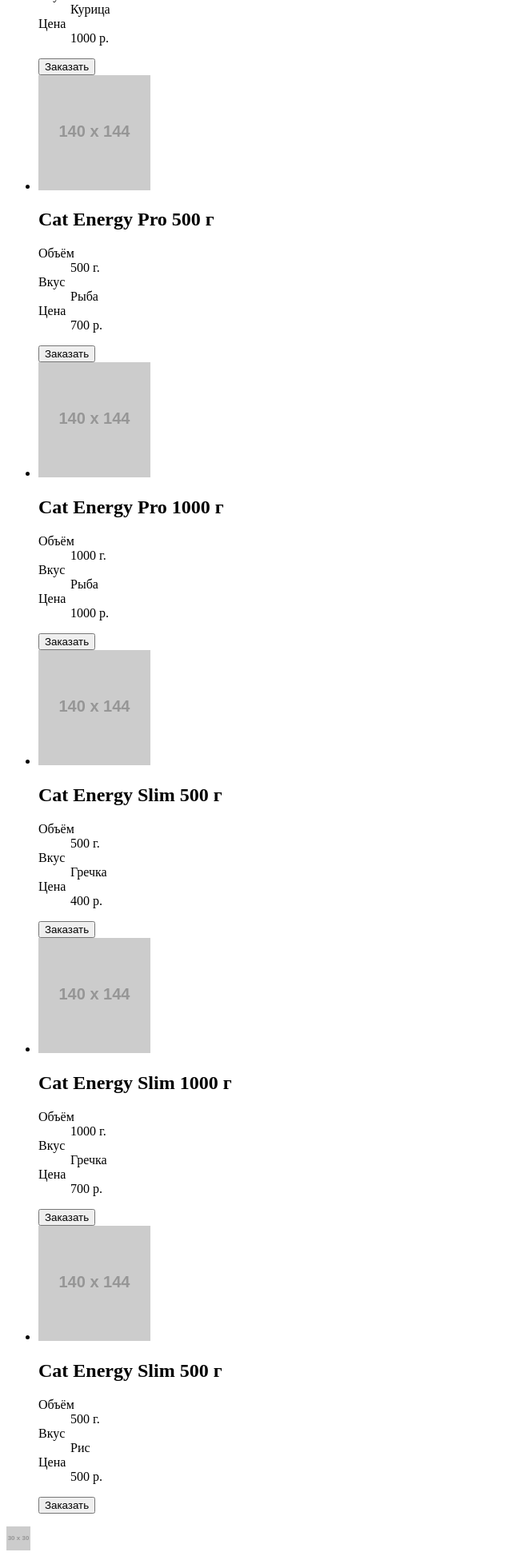
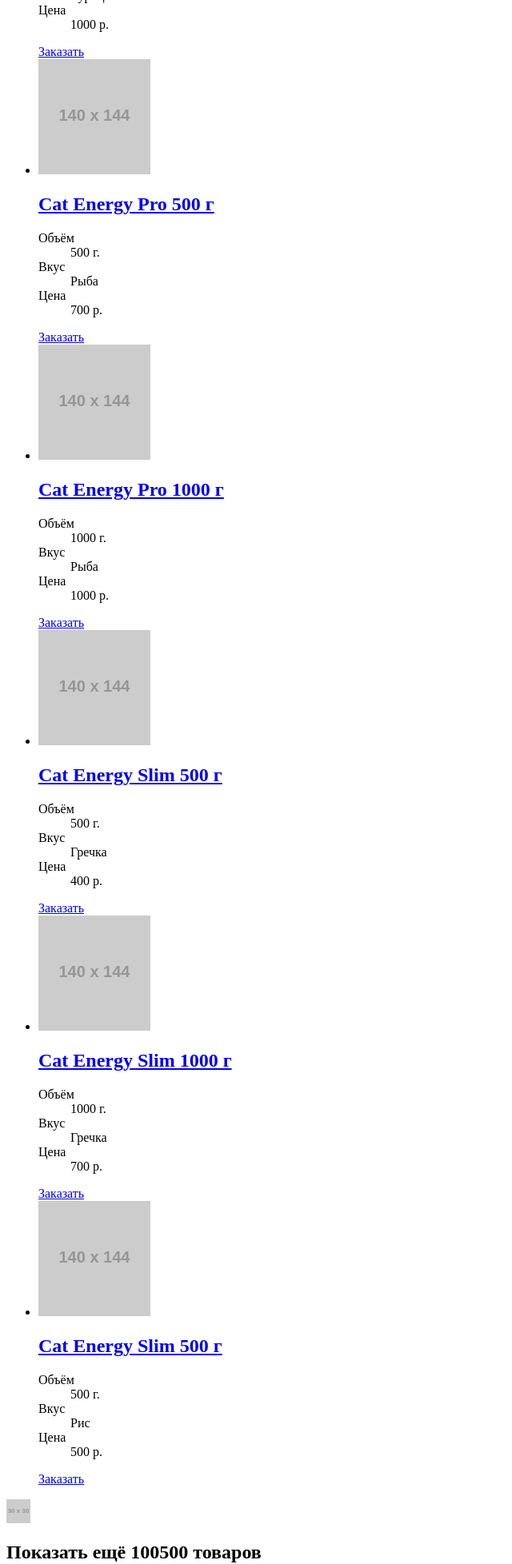
Before and after one commit to YuryFrolov/1209581-cat-energy-19, a website: page source/catalog.html in a window 1280 px wide. Shown: the part 844-2800 px from the top of the page at 80% size, without its empty margins (0-640 px from the left). Drawn offline with Linux system fonts and the light colour scheme; placeholder pictures from the web are drawn by us.

Commit message:
Исправил ошибки

```diff
--- a/source/catalog.html
+++ b/source/catalog.html
@@ -17,157 +17,185 @@
     <nav class="nav">
       <button class="nav__toggle" type="button"></button>
       <ul class="nav__list">
-        <li class="nav__item"><a href="#" class="main-nav-link">Главная</a></li>
-        <li class="nav__item"><a href="#" class="main-nav-link">Каталог продукции</a></li>
-        <li class="nav__item"><a href="#" class="main-nav-link">Подбор программы</a></li>
+        <li class="nav__item"><a href="index.html" class="nav__link">Главная</a></li>
+        <li class="nav__item">Каталог продукции</li>
+        <li class="nav__item"><a href="select-program.html" class="nav__link">Подбор программы</a></li>
       </ul>
     </nav>
   </header>
 
   <main class="main">
+    <section class="catalog">
       <h1 class="catalog__title">Каталог продукции</h1>
-    <ul class="catalog">
+      <ul class="catalog__list">
         <li class="catalog__item">
-        <img class="catalog__item-image" src="https://via.placeholder.com/140x144"
+          <a href="catalog/cat-energy-pro-chicken-500g.hmtl" class="catalog__link">
+            <img class="catalog__image" src="https://via.placeholder.com/140x144"
               alt="Кошачий корм «Кэт Энерджи Про» с курицей 500 грамм">
-        <h2 class="catalog__item-name">Cat Energy Pro 500 г</h2>
-        <dl class="catalog__item-features">
-          <dt class="catalog-item-feature">Объём</dt>
-          <dd class="catalog__item-definition">500 г.</dd>
-          <dt class="catalog__item-feature">Вкус</dt>
-          <dd class="catalog__item-definition">Курица</dd>
-          <dt class="catalog__item-feature">Цена</dt>
-          <dd class="catalog__item-definition">700 р.</dd>
+            <h2 class="catalog__name">Cat Energy Pro 500 г</h2>
+          </a>
+          <dl class="catalog__features">
+            <dt class="catalog-feature">Объём</dt>
+            <dd class="catalog__definition">500 г.</dd>
+            <dt class="catalog__feature">Вкус</dt>
+            <dd class="catalog__definition">Курица</dd>
+            <dt class="catalog__feature">Цена</dt>
+            <dd class="catalog__definition">700 р.</dd>
           </dl>
-        <button class="catalog-item__order">Заказать</button>
+          <a href="checkout.html" class="catalog__order">Заказать</a>
+        </li>
+
+        <li class="catalog__item">
+          <a href="catalog/cat-energy-pro-chicken-1000g.html" class="catalog__link">
+            <img class="catalog__image" src="https://via.placeholder.com/140x144"
+              alt="Кошачий корм «Кэт Энерджи Про» с курицей 1000 грамм">
+            <h2 class="catalog__name">Cat Energy Pro 1000 г</h2>
+          </a>
+          <dl class="catalog__features">
+            <dt class="catalog__feature">Объём</dt>
+            <dd class="catalog__definition">1000 г.</dd>
+            <dt class="catalog__feature">Вкус</dt>
+            <dd class="catalog__definition">Курица</dd>
+            <dt class="catalog__feature">Цена</dt>
+            <dd class="catalog__definition">1000 р.</dd>
+          </dl>
+          <a href="checkout.html" class="catalog__order">Заказать</a>
+        </li>
+
+        <li class="catalog__item">
+          <a href="catalog/cat-energy-pro-fish-500g.html" class="catalog__link">
+            <img class="catalog__image" src="https://via.placeholder.com/140x144"
+              alt="Кошачий корм «Кэт Энерджи Про» с рыбой 500 грамм">
+            <h2 class="catalog__name">Cat Energy Pro 500 г</h2>
+          </a>
+          <dl class="catalog__features">
+            <dt class="catalog__feature">Объём</dt>
+            <dd class="catalog__definition">500 г.</dd>
+            <dt class="catalog__feature">Вкус</dt>
+            <dd class="catalog__definition">Рыба</dd>
+            <dt class="catalog__feature">Цена</dt>
+            <dd class="catalog__definition">700 р.</dd>
+          </dl>
+          <a href="checkout.html" class="catalog__order">Заказать</a>
+        </li>
+
+        <li class="catalog__item">
+          <a href="catalog/cat-energy-pro-fish-1000g.html" class="catalog__link">
+            <img class="catalog__image" src="https://via.placeholder.com/140x144"
+              alt="Кошачий корм «Кэт Энерджи Про» с рыбой 1000 грамм">
+            <h2 class="catalog__name">Cat Energy Pro 1000 г</h2>
+          </a>
+          <dl class="catalog__features">
+            <dt class="catalog__feature">Объём</dt>
+            <dd class="catalog__definition">1000 г.</dd>
+            <dt class="catalog__feature">Вкус</dt>
+            <dd class="catalog__definition">Рыба</dd>
+            <dt class="catalog__feature">Цена</dt>
+            <dd class="catalog__definition">1000 р.</dd>
+          </dl>
+          <a href="checkout.html" class="catalog__order">Заказать</a>
+        </li>
+
+        <li class="catalog__item">
+          <a href="catalog/cat-energy-slim-buckwheat-500g.html" class="catalog__link">
+            <img class="catalog__image" src="https://via.placeholder.com/140x144"
+              alt="Кошачий корм «Кэт Энерджи Слим» с гречкой 500 грамм">
+            <h2 class="catalog__name">Cat Energy Slim 500 г</h2>
+          </a>
+          <dl class="catalog__features">
+            <dt class="catalog__feature">Объём</dt>
+            <dd class="catalog__definition">500 г.</dd>
+            <dt class="catalog__feature">Вкус</dt>
+            <dd class="catalog__definition">Гречка</dd>
+            <dt class="catalog__feature">Цена</dt>
+            <dd class="catalog__definition">400 р.</dd>
+          </dl>
+          <a href="checkout.html" class="catalog__order">Заказать</a>
         </li>
         <li class="catalog__item">
-        <img class="catalog__item-image" src="https://via.placeholder.com/140x144"
-          alt="Кошачий корм «Кэт Энерджи Про» с курицей 1000 грамм">
-        <h2 class="catalog__item-name">Cat Energy Pro 1000 г</h2>
-        <dl class="catalog__item-features">
-          <dt class="catalog__item-feature">Объём</dt>
-          <dd class="catalog__item-definition">1000 г.</dd>
-          <dt class="catalog__item-feature">Вкус</dt>
-          <dd class="catalog__item-definition">Курица</dd>
-          <dt class="catalog__item-feature">Цена</dt>
-          <dd class="catalog__item-definition">1000 р.</dd>
+          <a href="catalog/cat-energy-slim-buckweat-1000g.html" class="catalog__link">
+            <img class="catalog__image" src="https://via.placeholder.com/140x144"
+              alt="Кошачий корм «Кэт Энерджи Слим» с гречкой 1000 грамм">
+            <h2 class="catalog__name">Cat Energy Slim 1000 г</h2>
+          </a>
+          <dl class="catalog__features">
+            <dt class="catalog__feature">Объём</dt>
+            <dd class="catalog__definition">1000 г.</dd>
+            <dt class="catalog__feature">Вкус</dt>
+            <dd class="catalog__definition">Гречка</dd>
+            <dt class="catalog__feature">Цена</dt>
+            <dd class="catalog__definition">700 р.</dd>
           </dl>
-        <button class="catalog-item__order">Заказать</button>
+          <a href="checkout.html" class="catalog__order">Заказать</a>
         </li>
         <li class="catalog__item">
-        <img class="catalog__item-image" src="https://via.placeholder.com/140x144"
-          alt="Кошачий корм «Кэт Энерджи Про» с рыбой 500 грамм">
-        <h2 class="catalog__item-name">Cat Energy Pro 500 г</h2>
-        <dl class="catalog__item-features">
-          <dt class="catalog__item-feature">Объём</dt>
-          <dd class="catalog__item-definition">500 г.</dd>
-          <dt class="catalog__item-feature">Вкус</dt>
-          <dd class="catalog__item-definition">Рыба</dd>
+          <a href="catalog/cat-energy-slim-rice-500g.html" class="catalog__link">
+            <img class="catalog__image" src="https://via.placeholder.com/140x144"
+              alt="Кошачий корм «Кэт Энерджи Слим» с рисом 500 грамм">
+            <h2 class="catalog__name">Cat Energy Slim 500 г</h2>
+          </a>
+          <dl class="catalog__features">
+            <dt class="catalog__feature">Объём</dt>
+            <dd class="catalog__definition">500 г.</dd>
+            <dt class="catalog__feature">Вкус</dt>
+            <dd class="catalog__definition">Рис</dd>
             <dt class="catalog__item-feature">Цена</dt>
-          <dd class="catalog__item-definition">700 р.</dd>
+            <dd class="catalog__definition">500 р.</dd>
           </dl>
-        <button class="catalog-item__order">Заказать</button>
-      </li>
-      <li class="catalog__item">
-        <img class="catalog__item-image" src="https://via.placeholder.com/140x144"
-          alt="Кошачий корм «Кэт Энерджи Про» с рыбой 1000 грамм">
-        <h2 class="catalog__item-name">Cat Energy Pro 1000 г</h2>
-        <dl class="catalog__item-features">
-          <dt class="catalog__item-feature">Объём</dt>
-          <dd class="catalog__item-definition">1000 г.</dd>
-          <dt class="catalog__item-feature">Вкус</dt>
-          <dd class="catalog__item-definition">Рыба</dd>
-          <dt class="catalog__item-feature">Цена</dt>
-          <dd class="catalog__item-definition">1000 р.</dd>
-        </dl>
-        <button class="catalog-item__order">Заказать</button>
-      </li>
-      <li class="catalog__item">
-        <img class="catalog__item-image" src="https://via.placeholder.com/140x144"
-          alt="Кошачий корм «Кэт Энерджи Слим» с гречкой 500 грамм">
-        <h2 class="catalog__item-name">Cat Energy Slim 500 г</h2>
-        <dl class="catalog__item-features">
-          <dt class="catalog__item-feature">Объём</dt>
-          <dd class="catalog__item-definition">500 г.</dd>
-          <dt class="catalog__item-feature">Вкус</dt>
-          <dd class="catalog__item-definition">Гречка</dd>
-          <dt class="catalog__item-feature">Цена</dt>
-          <dd class="catalog__item-definition">400 р.</dd>
-        </dl>
-        <button class="catalog-item__order">Заказать</button>
-      </li>
-      <li class="catalog__item">
-        <img class="catalog__item-image" src="https://via.placeholder.com/140x144"
-          alt="Кошачий корм «Кэт Энерджи Слим» с гречкой 1000 грамм">
-        <h2 class="catalog__item-name">Cat Energy Slim 1000 г</h2>
-        <dl class="catalog__item-features">
-          <dt class="catalog__item-feature">Объём</dt>
-          <dd class="catalog__item-definition">1000 г.</dd>
-          <dt class="catalog__item-feature">Вкус</dt>
-          <dd class="catalog__item-definition">Гречка</dd>
-          <dt class="catalog__item-feature">Цена</dt>
-          <dd class="catalog__item-definition">700 р.</dd>
-        </dl>
-        <button class="catalog-item__order">Заказать</button>
-      </li>
-      <li class="catalog__item">
-        <img class="catalog__item-image" src="https://via.placeholder.com/140x144"
-          alt="Кошачий корм «Кэт Энерджи Слим» с гречкой 500 грамм">
-        <h2 class="catalog__item-name">Cat Energy Slim 500 г</h2>
-        <dl class="catalog__item-features">
-          <dt class="catalog__item-feature">Объём</dt>
-          <dd class="catalog__item-definition">500 г.</dd>
-          <dt class="catalog__item-feature">Вкус</dt>
-          <dd class="catalog__item-definition">Рис</dd>
-          <dt class="catalog__item-feature">Цена</dt>
-          <dd class="catalog__item-definition">500 р.</dd>
-        </dl>
-        <button class="catalog-item__order">Заказать</button>
+          <a href="checkout.html" class="catalog__order">Заказать</a>
         </li>
       </ul>
+    </section>
 
     <section class="more">
       <img class="more__image" src="https://via.placeholder.com/30x30" alt="">
       <h2 class="more__title">Показать ещё 100500 товаров</h2>
       <p class="more__slogan">На самом деле вкусов гораздо больше!</p>
-      <a class="more__link" href="#">Показать всё</a>
+      <a class="more__link" href="new-goods.html">Показать всё</a>
     </section>
 
     <section class="extra">
       <h2 class="extra__title">Дополнительные товары</h2>
       <ul class="extra__list">
         <li class="extra__item">
-          <p class="extra__item-head">Сахарозаменитель</p>
-          <dl class="extra__item-properties">
-            <dt class="extra__item-property">1 упаковка (100 г)</dt>
-            <dd class="extra__item-definition">200 Р.</dd>
+          <a href="catalog/sweetener.html" class="extra__link">
+            <h3 class="extra__name">Сахарозаменитель</h3>
+          </a>
+          <dl class="extra__properties">
+            <dt class="extra__property">1 упаковка (100 г)</dt>
+            <dd class="extra__definition">200 Р.</dd>
           </dl>
-          <button class="extra__order">Заказать</button>
+          <a href="checkout.html" class="extra__order">Заказать</a>
         </li>
         <li class="extra__item">
-          <p class="extra__item-head">Питьевая вода</p>
-          <dl class="extra__item-properties">
-            <dt class="extra__item-property">5 литров</dt>
-            <dd class="extra__item-definition">50 Р.</dd>
+          <a href="catalog/drink-water.html" class="extra__link">
+            <h3 class="extra__name">Питьевая вода</h3>
+          </a>
+          <dl class="extra__properties">
+            <dt class="extra__property">5 литров</dt>
+            <dd class="extra__definition">50 Р.</dd>
           </dl>
-          <button class="extra__order">Заказать</button>
+          <a href="checkout.html" class="extra__order">Заказать</a>
         </li>
         <li class="extra__item">
-          <p class="extra__item-head">Молоко</p>
-          <dl class="extra__item-properties">
-            <dt class="extra__item-property">1 литр</dt>
-            <dd class="extra__item-definition">100 Р.</dd>
+          <a href="catalog/milk.html" class="extra__link">
+            <h3 class="extra__name">Молоко</h3>
+          </a>
+          <dl class="extra__properties">
+            <dt class="extra__property">1 литр</dt>
+            <dd class="extra__definition">100 Р.</dd>
           </dl>
-          <button class="extra__order">Заказать</button>
+          <a href="checkout.html" class="extra__order">Заказать</a>
         </li>
         <li class="extra__item">
-          <p class="extra__item-head">Витамины</p>
-          <dl class="extra__item-properties">
-            <dt class="extra__item-property">1 упаковка (30 г)</dt>
-            <dd class="extra__item-definition">300 Р.</dd>
+          <a href="catalog/vitamins.html" class="extra__link">
+            <h3 class="extra__name">Витамины</h3>
+          </a>
+          <dl class="extra__properties">
+            <dt class="extra__property">1 упаковка (30 г)</dt>
+            <dd class="extra__definition">300 Р.</dd>
           </dl>
-          <button class="extra__order">Заказать</button>
+          <a href="checkout.html" class="extra__order">Заказать</a>
         </li>
       </ul>
       <img src="https://via.placeholder.com/280x289" class="extra__gift" alt="">
@@ -204,7 +232,7 @@
     <section class="developers">
       <a class="developers__link" href="https://htmlacademy.ru/intensive/adaptive">
         <span class="developers__name">HTML Academy</span>
-      <img class="developers__logo" src="https://via.placeholder.com/27x34" alt="">
+        <img class="developers__logo" src="https://via.placeholder.com/27x34" alt="логотип HTML Academy">
       </a>
     </section>
 
```
Also changed, not shown: source/index.html (+10 -10 lines), source/select-program.html (+9 -7 lines). Lines whose indentation alone changed are shown as unchanged.
